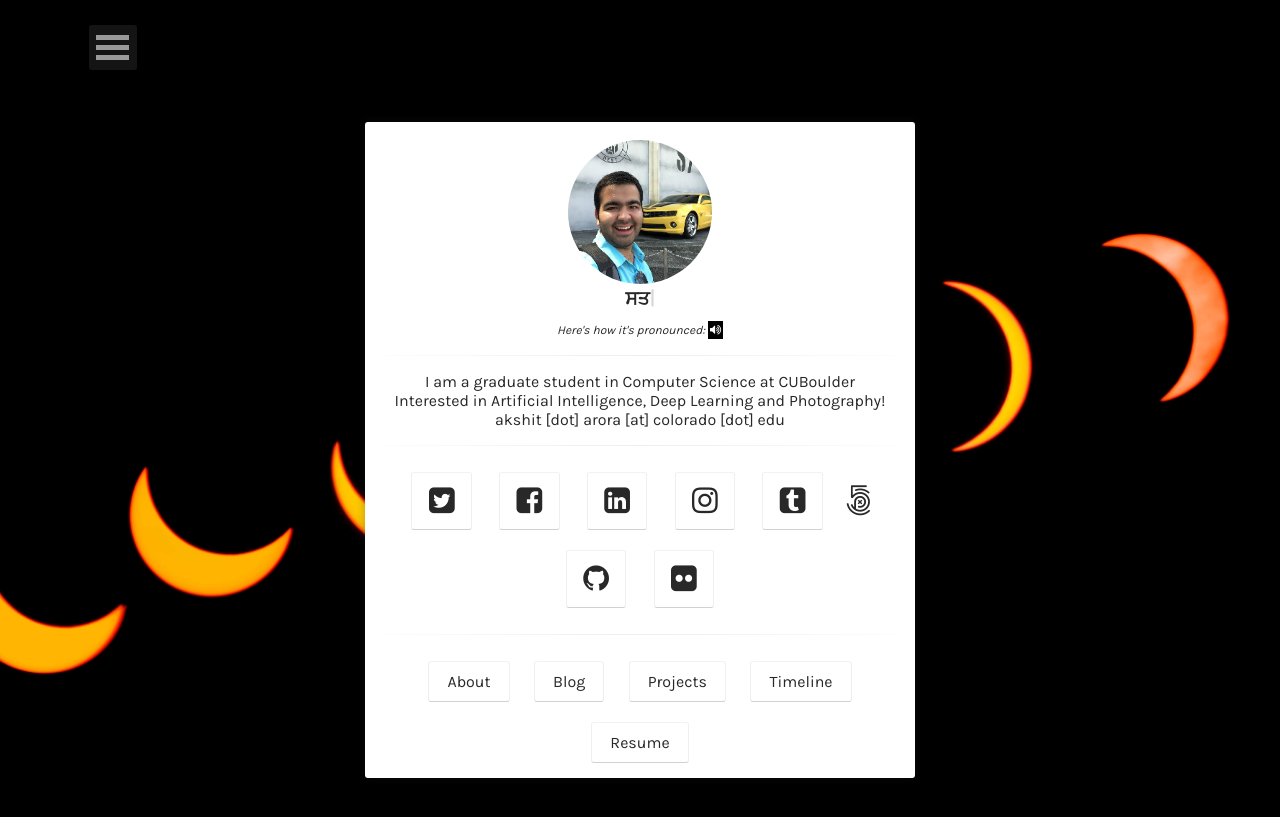
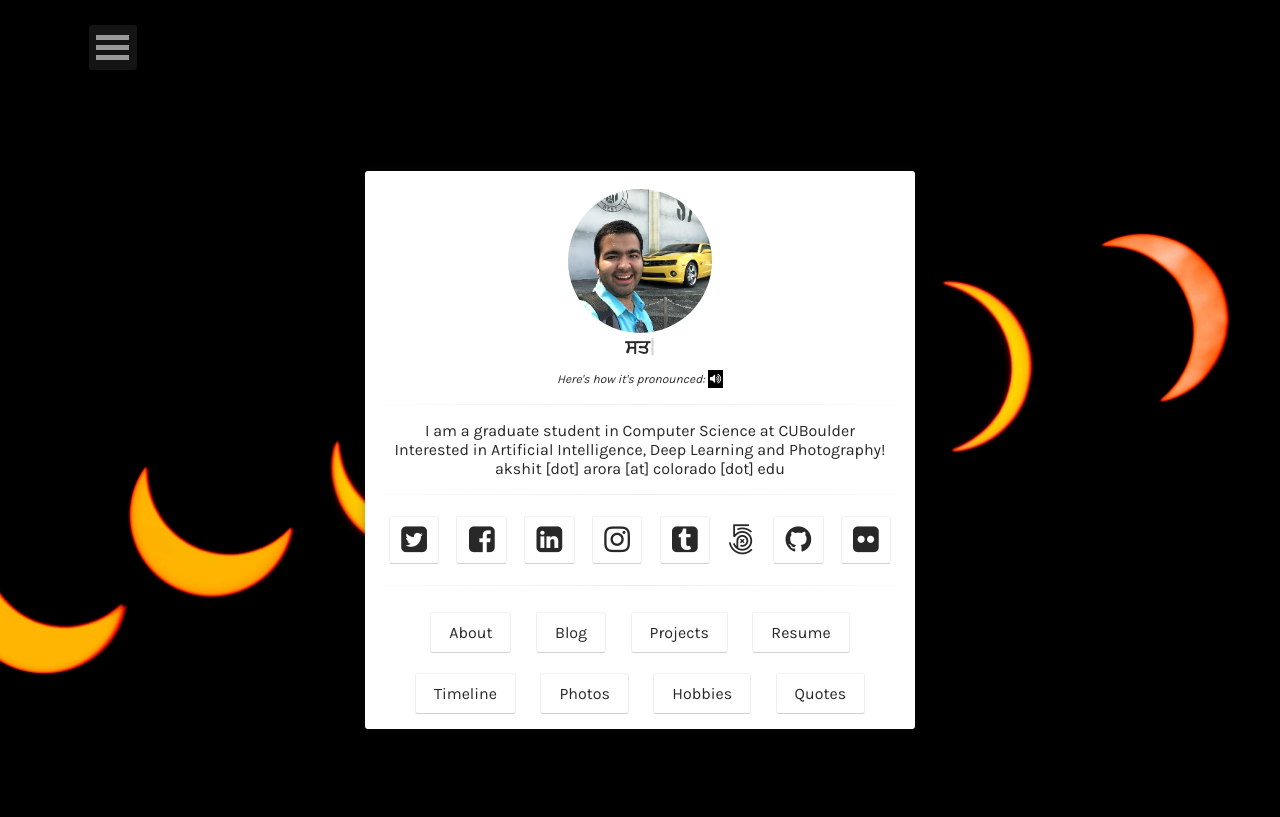
Before and after one commit to aroraakshit/aroraakshit.github.io, a Jekyll site: the page built from index.html, in a window 1280 px wide. Shown: the top 817 px of the page. Built offline with Jekyll 4.4.1, drawn with Linux system fonts in a browser that asks for light colours.

Commit message:
made roadmap. decluttered about page. reduced icon margins

```diff
--- a/_layouts/home.html
+++ b/_layouts/home.html
@@ -72,11 +72,20 @@ body {
                     <a class="btn zoombtn" href="{{ site.url }}/projects">
                     Projects
                     </a>
+                    <a class="btn zoombtn" href="{{ site.url }}/akshit_cv.pdf">
+                    Resume
+                    </a>
                     <a class="btn zoombtn" href="{{ site.url }}/timeline">
                     Timeline
                     </a>
-                         <a class="btn zoombtn" href="{{ site.url }}/akshit_cv.pdf">
-                         Resume
+                    <a class="btn zoombtn" href="{{ site.url }}/photobooks">
+                    Photos
+                    </a>
+                    <a class="btn zoombtn" href="{{ site.url }}/hobbies">
+                    Hobbies <!--personal study, get motivated and others!-->
+                    </a>
+                    <a class="btn zoombtn" href="{{ site.url }}/quotes">
+                    Quotes
                     </a>
                  </h3>
             </div>
--- a/_sass/elements.scss
+++ b/_sass/elements.scss
@@ -13,8 +13,8 @@
 	}
 }
 .social-btn {
-	padding: 10px;
-	margin: 10px;
+	padding: 5px;
+	margin: 5px;
 	@extend %btnextend;
 }
 .btn {
```
Also changed, not shown: _includes/disqus_comments.html (+0 -16 lines), about/index.md (+4 -5 lines), 13 other files. Lines whose indentation alone changed are shown as unchanged.
